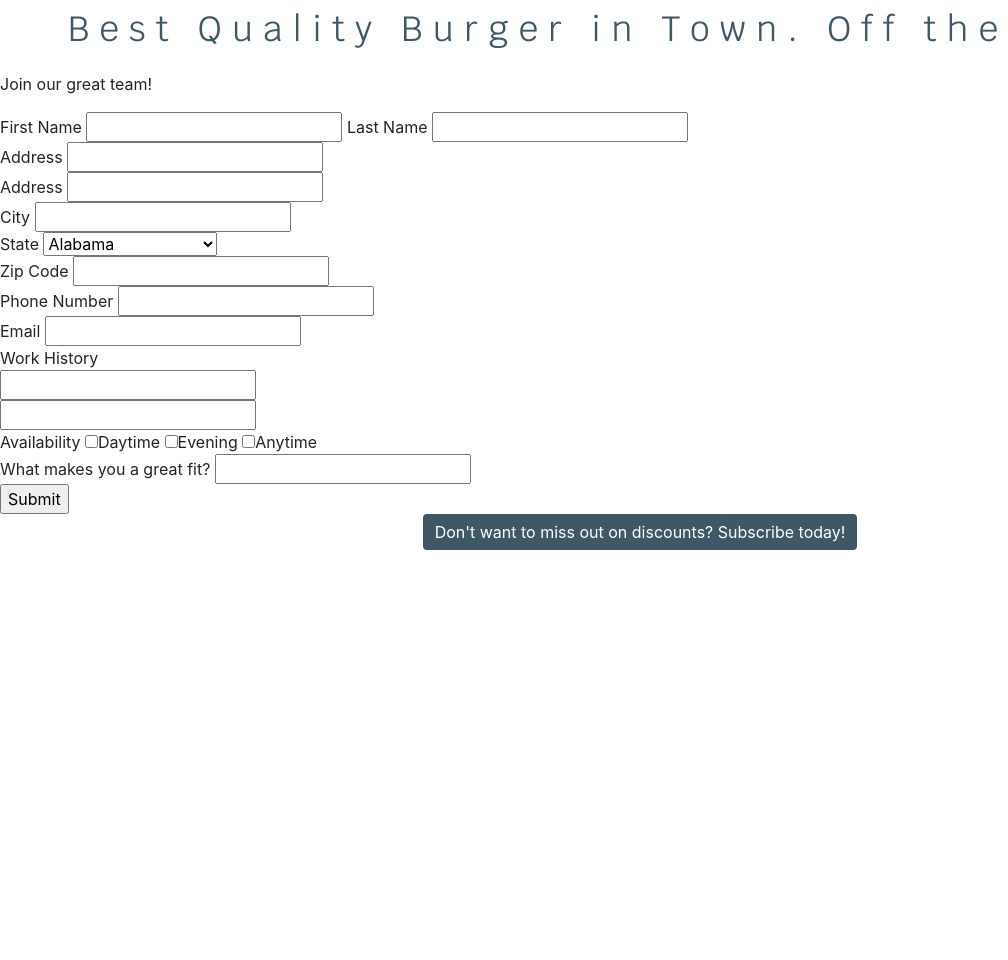
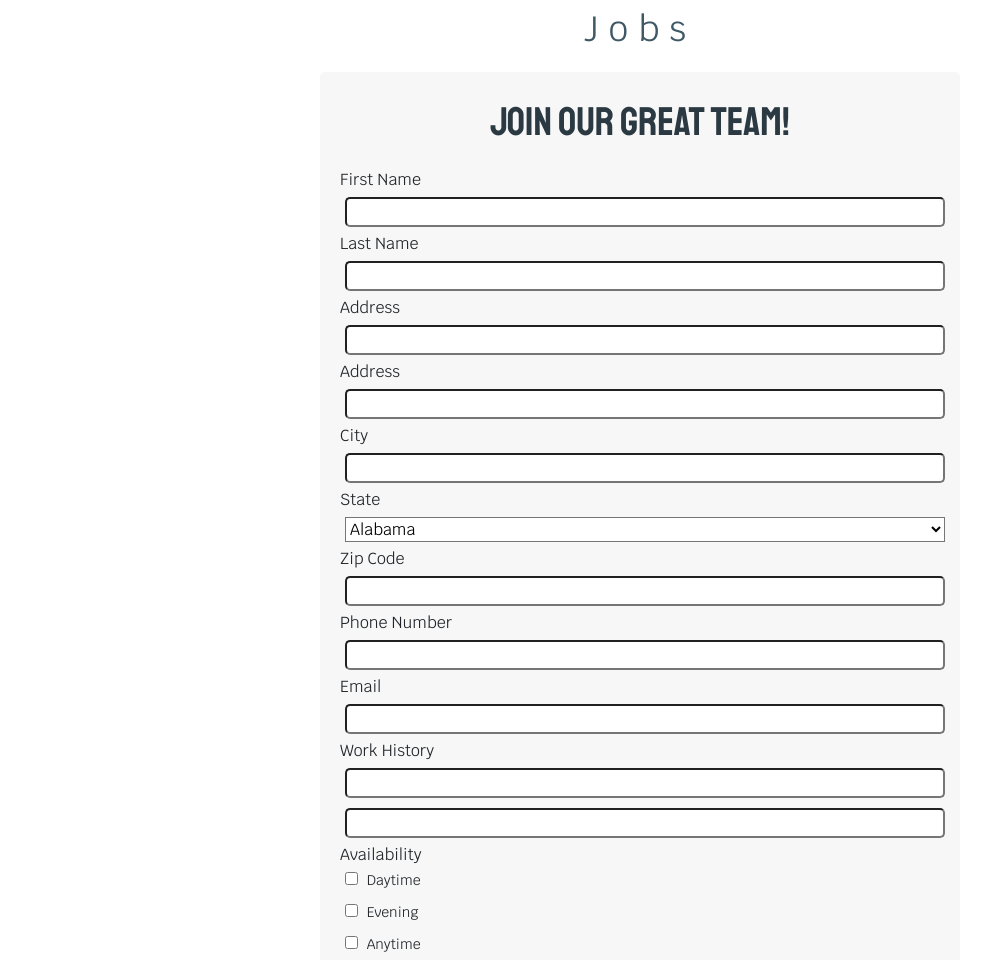
Before and after one commit to meganmsmith58/project1_hamburger, a website: page jobs.html in a window 1280 px wide. Shown: the part 327-1287 px from the top of the page, without its empty margins (0-1008 px from the left). Before the commit the page ends 877 px from the top, so only its background shows below. Drawn offline with nearby package versions, Linux system fonts and the light colour scheme.

Commit message:
updated-css-jobs

```diff
--- a/jobs.html
+++ b/jobs.html
@@ -6,6 +6,7 @@
     <link rel="stylesheet" href="https://stackpath.bootstrapcdn.com/bootstrap/4.2.1/css/bootstrap.min.css" integrity="sha384-GJzZqFGwb1QTTN6wy59ffF1BuGJpLSa9DkKMp0DgiMDm4iYMj70gZWKYbI706tWS" crossorigin="anonymous">
     <link rel="stylesheet" href="https://use.fontawesome.com/releases/v5.7.1/css/all.css" integrity="sha384-fnmOCqbTlWIlj8LyTjo7mOUStjsKC4pOpQbqyi7RrhN7udi9RwhKkMHpvLbHG9Sr" crossorigin="anonymous">
     <link href="https://fonts.googleapis.com/css?family=Krub" rel="stylesheet">
+    <link href="https://fonts.googleapis.com/css?family=Staatliches" rel="stylesheet">
     <link href="css/style.css" rel="stylesheet">
 </head>
 <body>
@@ -32,11 +33,11 @@
     </nav>
     <img src="logo.png" class="logoimg"/>
     <p class="slogan">
-        Best Quality Burger in Town. Off the Charts!
+        Jobs
     </p>
 </div>
 
-<div class="middle">
+<div class="middle-job">
     <p class="job-description">Join our great team!</p>
     <form class="job-form">
         <div>First Name
@@ -58,7 +59,7 @@
         </div>
         <div>
             State
-            <select>
+            <select class="states">
                 <option value="AL">Alabama</option>
                 <option value="AK">Alaska</option>
                 <option value="AZ">Arizona</option>
@@ -135,10 +136,18 @@
         </div>
         <div>
             Availability
-            <input type="checkbox">Daytime
-            <input type="checkbox">Evening
-            <input type="checkbox">Anytime
-
+            <label class="checkbox-container">
+                <input type="checkbox">
+                <span>Daytime</span>
+            </label>
+            <label class="checkbox-container">
+                <input type="checkbox">
+                <span>Evening</span>
+            </label>
+            <label class="checkbox-container">
+                <input type="checkbox">
+                <span>Anytime</span>
+            </label>
         </div>
         <div>
             What makes you a great fit?
@@ -148,6 +157,7 @@
 
         <input type="submit" value="Submit">
     </form>
+
 </div>
 
 <div class="bottom">
--- a/scss/faq.scss
+++ b/scss/faq.scss
@@ -3,3 +3,4 @@ $medgrey: #3F5866;
 $lightgrey: #BDD3DE;
 $beige: #F0F0DF;
 $orange: #FF8F00;
+$mainfont: 'Krub', sans-serif;
--- a/scss/jobs.scss
+++ b/scss/jobs.scss
@@ -3,7 +3,58 @@ $medgrey: #3F5866;
 $lightgrey: #BDD3DE;
 $beige: #F0F0DF;
 $orange: #FF8F00;
+$mainfont: 'Krub', sans-serif;
 
-.job-form {
-  display: block;
+.middle-job {
+  width: 50%;
+  padding: 20px;
+  background-color: #F7F7F7;
+  display: inline-block;
+  margin-left: 25%;
+  border-radius: 5px;
+  font-family: $mainfont;
+
+  .job-description {
+    font-family: 'Staatliches', cursive;
+    color: $darkgrey;
+    font-size: 40px;
+    text-align: center;
+  }
+
+  input[type=text] {
+    width: 100%;
+    border-radius: 5px;
+    border-style: 1px solid $lightgrey;
+    margin: 5px;
+
+  }
+
+  .states {
+    margin: 5px;
+    width: 100%;
+    background-color: #FFFFFF;
+  }
+
+  input[type=email] {
+    margin: 5px;
+    width: 100%;
+    border-radius: 5px;
+    border-style: 1px solid $lightgrey;
+  }
+  .checkbox-container {
+    display: block;
+    font-size: 14px;
+  }
+  input[type=checkbox] {
+    margin: 5px;
+
+  }
+
+  input[type=submit] {
+    width: 100%;
+    margin-top: 20px;
+    letter-spacing: 5px;
+    background-color: $lightgrey;
+    border-radius: 5px;
+  }
 }
--- a/scss/locations.scss
+++ b/scss/locations.scss
@@ -3,6 +3,7 @@ $medgrey: #3F5866;
 $lightgrey: #BDD3DE;
 $beige: #F0F0DF;
 $orange: #FF8F00;
+$mainfont: 'Krub', sans-serif;
 
 html, body {
   width: 100%;
--- a/scss/style.scss
+++ b/scss/style.scss
@@ -3,6 +3,7 @@ $medgrey: #3F5866;
 $lightgrey: #BDD3DE;
 $beige: #F0F0DF;
 $orange: #FF8F00;
+$mainfont: 'Krub', sans-serif;
 
 @mixin imagescroll {
   min-height: 600px;
@@ -49,7 +50,7 @@ html {
 }
 
 .slogan {
-  font-family: 'Krub', sans-serif;
+  font-family: $mainfont;
   font-size: 35px;
   text-align: center;
   letter-spacing: 10px;
@@ -60,7 +61,7 @@ html {
   padding: 20px;
 
   .body {
-    font-family: 'Krub', sans-serif;
+    font-family: $mainfont;
     color: $medgrey;
   }
 
@@ -78,6 +79,7 @@ html {
   display: flex;
   justify-content: center;
   margin-bottom: 20px;
+  margin-top: 40px;
 }
 .subscribebtn {
   background-color: $medgrey;
```
Also changed, not shown: faq.html (+1 -1 lines), css/jobs.css, css/style.css.
